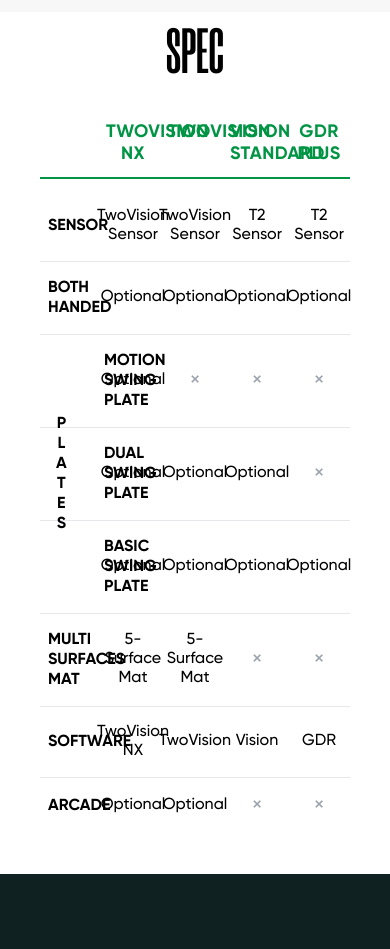
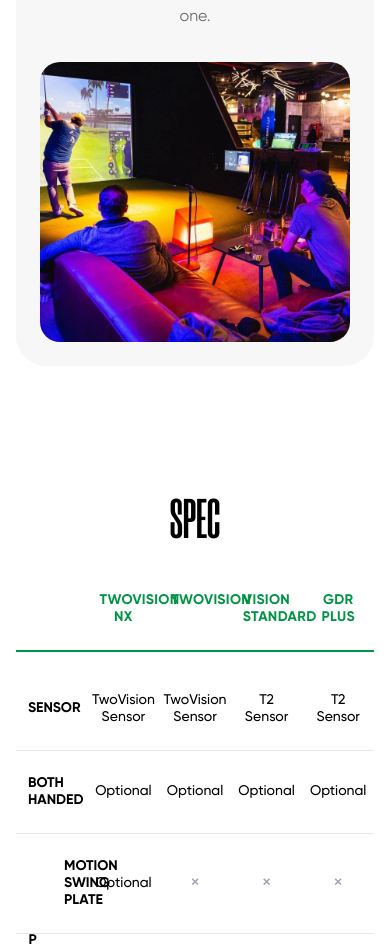
Before and after one commit to mohd-azaan/TVG, a React (Vite) app: page /simulator in a window 390 px wide. Shown: the part 4945-5894 px from the top of the page. Built offline with nearby package versions, Linux system fonts and the light colour scheme.

Commit message:
refactor: Revamp Simulator, SimulatorCard, and SpecSection for improved layout, responsiveness, and styling consistency

```diff
--- a/src/screens/SimulatorPage/Sections/Simulator.jsx
+++ b/src/screens/SimulatorPage/Sections/Simulator.jsx
@@ -17,58 +17,55 @@
 	];
 
 	return (
-		<div className='w-full relative bg-white h-[750px] overflow-hidden text-center text-xl text-black font-gilroy-medium'>
-			{/* pills moved below heading */}
-
-			{/* Heading and subheading (kept) */}
-			<div className='absolute top-[60px] left-1/2 -translate-x-1/2 w-[760px] text-center'>
-				<div className='text-[64px] sm:text-[72px] tracking-[0.02em] leading-[76px] uppercase font-extrabold font-morganite'>
+		<section className='relative w-full bg-white overflow-hidden'>
+			<div className='relative max-w-[1920px] mx-auto px-4 sm:px-6 lg:px-10 py-16 lg:py-20'>
+				<div className='lg:ml-[12vw] md:ml-[8vw] lg:mr-[12vw] md:mr-[8vw]'>
+					{/* Heading Section */}
+					<div className='text-center mb-12 lg:mb-16'>
+						<h1 className='font-morganite font-black text-[clamp(64px,6vw,80px)] leading-[0.95] tracking-[0.02em] text-black uppercase mb-4'>
 							Our Simulators
-				</div>
-				<div className='-mt-1 text-[18px] tracking-[0.02em] leading-[24px] uppercase font-gilroy-bold font-bold text-[#009444]'>
+						</h1>
+						<p className='font-gilroy font-bold text-[18px] leading-[24px] tracking-[0.02em] uppercase text-[#009444] mb-6'>
 							Choose the Model That Fits You Best
-				</div>
-				<div className='mt-4 w-[620px] mx-auto text-[#757575] leading-6 text-base'>
-					We carry a range of Golfzon simulators to match your needs, space, and
-					skill level
-				</div>
+						</p>
+						<p className='font-gilroy font-normal text-[16px] leading-6 text-[#757575] max-w-[620px] mx-auto'>
+							We carry a range of Golfzon simulators to match your needs, space, and skill level
+						</p>
 					</div>
 
-			{/* Top-centered tab pills (moved below heading) */}
-			<div className='absolute top-[260px] left-1/2 -translate-x-1/2 w-[1000px] font-medium text-[22px] text-[#009444] font-gilroy-bold'>
-				<div className='bg-white w-full h-[80px] flex items-center justify-center'>
-					<div className='flex items-center gap-6'>
+					{/* Navigation Pills */}
+					<div className='flex justify-center mb-12 lg:mb-16'>
+						<div className='flex flex-wrap items-center justify-center gap-3 lg:gap-4'>
 							{pills.map((p) => {
 								const isActive = active === p;
 								return (
 									<button
 										key={p}
 										onClick={() => setActive(p)}
-									className={`rounded-full border-solid border-[1px] flex items-center justify-center py-2 px-6 text-sm transition ${
+										className={`rounded-full border border-solid flex items-center justify-center py-3 px-6 text-[14px] font-gilroy font-semibold tracking-wide uppercase transition-all duration-300 ${
 											isActive
-											? 'bg-[#DFF4E6] border-[#DFF4E6] text-black shadow-sm'
-											: 'bg-white border-[#D9D9D9] text-gray-600 hover:bg-[#F6FBF7] hover:border-[#CEECD6]'
+												? 'bg-[#009444] border-[#009444] text-white shadow-lg transform scale-105'
+												: 'bg-white border-[#D9D9D9] text-[#757575] hover:bg-[#F6FBF7] hover:border-[#009444] hover:text-[#009444] hover:shadow-md'
 										}`}
 									>
-									<div className='relative leading-6'>{p}</div>
+										{p}
 									</button>
 								);
 							})}
 						</div>
 					</div>
-			</div>
 
-			{/* Conditional content: show TwoVision NX layout when active */}
+					{/* Simulator Cards */}
+					<div className='relative'>
 						{active === 'TwoVision NX' && (
 							<SimulatorCard
-					imageSrc='/public/advanced-simulators-1-1.png'
+								imageSrc='/advanced-simulators-1-1.png'
 								alt='TwoVision NX'
 								title='TwoVision NX'
 								description={`Our most advanced simulator yet is our crown jewel. Unreal English 5.x and the upgraded Motion Plate recreate real-world courses with jaw-dropping detail and precision. Shifting slopes, true-to-life ball reactions, and pure immersion all in one.`}
 							/>
 						)}
 
-			{/* Conditional content: show TwoVision layout when active */}
 						{active === 'TwoVision' && (
 							<SimulatorCard
 								imageSrc={null}
@@ -78,7 +75,6 @@
 							/>
 						)}
 
-			{/* Conditional content: show Vision Standard layout when active */}
 						{active === 'Vision Standard' && (
 							<SimulatorCard
 								imageSrc={null}
@@ -88,7 +84,6 @@
 							/>
 						)}
 
-			{/* Conditional content: show GDR Plus layout when active */}
 						{active === 'GDR Plus' && (
 							<SimulatorCard
 								imageSrc={null}
@@ -98,7 +93,6 @@
 							/>
 						)}
 
-			{/* Conditional content: show Golfzon Wave layout when active */}
 						{active === 'Golfzon Wave' && (
 							<SimulatorCard
 								imageSrc={null}
@@ -108,6 +102,9 @@
 							/>
 						)}
 					</div>
+				</div>
+			</div>
+		</section>
 	);
 };
 
--- a/src/screens/SimulatorPage/Sections/SimulatorCard.jsx
+++ b/src/screens/SimulatorPage/Sections/SimulatorCard.jsx
@@ -13,30 +13,34 @@
 	description,
 }) => {
 	return (
-		<div className='absolute top-[320px] left-1/2 -translate-x-1/2 w-[1200px] h-[420px] flex items-center justify-between bg-[#F7F7F7] rounded-[20px] p-10'>
-			<div className='w-[540px] flex items-center justify-center'>
+		<div className='w-full bg-[#F7F7F7] rounded-[30px] p-6 lg:p-10'>
+			<div className='flex flex-col lg:flex-row items-center justify-between gap-8 lg:gap-12'>
+				<div className='w-full lg:w-[540px] flex items-center justify-center order-2 lg:order-1'>
 					{imageSrc ? (
 						<img
-						className='w-full h-[340px] object-cover rounded-[16px]'
+							className='w-full h-[280px] lg:h-[340px] object-cover rounded-[20px]'
 							alt={alt}
 							src={imageSrc}
+							fetchPriority='high'
+							decoding='async'
 						/>
 					) : (
-					<div className='w-full h-[340px] bg-[#A8A8A8] rounded-[16px] flex items-center justify-center'>
-						<div className='text-[#666666] text-lg font-medium'>
+						<div className='w-full h-[280px] lg:h-[340px] bg-[#A8A8A8] rounded-[20px] flex items-center justify-center'>
+							<div className='text-[#666666] text-lg font-gilroy font-medium'>
 								Image Placeholder
 							</div>
 						</div>
 					)}
 				</div>
 
-			<div className='w-[580px] text-left pl-8'>
-				<div className='text-[72px] font-bold mb-6 font-morganite leading-[1.1] tracking-normal uppercase'>
+				<div className='w-full lg:w-[580px] text-center lg:text-left order-1 lg:order-2'>
+					<h2 className='font-morganite font-black text-[clamp(48px,5vw,72px)] leading-[1.1] tracking-[0.02em] uppercase text-black mb-4 lg:mb-6'>
 						{title}
-				</div>
+					</h2>
 
-				<div className='text-[#6B6B6B] leading-[1.6] text-base font-medium font-gilroy max-w-[450px]'>
+					<p className='font-gilroy font-normal text-[16px] leading-[1.6] text-[#6B6B6B] max-w-[450px] mx-auto lg:mx-0'>
 						{description}
+					</p>
 				</div>
 			</div>
 		</div>
--- a/src/screens/SimulatorPage/Sections/SpecSection.jsx
+++ b/src/screens/SimulatorPage/Sections/SpecSection.jsx
@@ -1,108 +1,113 @@
 // File: src/screens/SimulatorPage/Sections/SpecSection.jsx
-// Description: Specifications section component for the Simulators page with proper spacing and layout.
-// Why: Displays feature comparison table as a standalone section with correct dimensions to avoid overlapping.
+// Description: Specifications section component for the Simulators page with design system layout.
+// Why: Displays feature comparison table following design system standards with proper width matching other sections.
 // RELEVANT FILES: src/screens/SimulatorPage/Sections/Simulator.jsx, src/App.jsx
 
 import React from 'react';
 
 const SpecSection = () => {
 	return (
-		<section className='w-full min-h-[800px] bg-white pt-0 pb-10 px-10'>
-			<div className='w-full max-w-[1400px] mx-auto'>
+		<section className='relative w-full bg-white overflow-hidden'>
+			<div className='relative max-w-[1920px] mx-auto px-4 sm:px-6 lg:px-10 py-16 lg:py-20'>
+				<div className='lg:ml-[12vw] md:ml-[8vw] lg:mr-[12vw] md:mr-[8vw]'>
+					<div className='max-w-[1200px] mx-auto'>
 						{/* SPEC Title */}
 						<div className='text-center mb-6'>
-					<h2 className='text-[64px] font-bold font-morganite uppercase tracking-normal leading-[1.1] text-black'>
+							<h2 className='text-[56px] font-bold font-morganite uppercase tracking-normal leading-[1.1] text-black'>
 								SPEC
 							</h2>
 						</div>
 
 						{/* Table Container */}
-				<div className='w-full max-w-[1200px] mx-auto bg-white'>
+						<div className='w-full bg-white'>
 							{/* Table Header */}
-					<div className='grid grid-cols-5 border-b-2 border-[#009444] pb-2 mb-3'>
-						<div className='p-1'></div>
-						<div className='p-1 text-center'>
-							<h3 className='text-[18px] font-bold font-gilroy text-[#009444] uppercase tracking-wide'>
+							<div className='grid grid-cols-5 border-b-2 border-[#009444] pb-3 mb-4'>
+								<div className='p-3'></div>
+								<div className='p-3 text-center'>
+									<h3 className='text-[14px] font-bold font-gilroy text-[#009444] uppercase tracking-wide'>
 										TWOVISION NX
 									</h3>
 								</div>
-						<div className='p-1 text-center'>
-							<h3 className='text-[18px] font-bold font-gilroy text-[#009444] uppercase tracking-wide'>
+								<div className='p-3 text-center'>
+									<h3 className='text-[14px] font-bold font-gilroy text-[#009444] uppercase tracking-wide'>
 										TWOVISION
 									</h3>
 								</div>
-						<div className='p-1 text-center'>
-							<h3 className='text-[18px] font-bold font-gilroy text-[#009444] uppercase tracking-wide'>
+								<div className='p-3 text-center'>
+									<h3 className='text-[14px] font-bold font-gilroy text-[#009444] uppercase tracking-wide'>
 										VISION STANDARD
 									</h3>
 								</div>
-						<div className='p-1 text-center'>
-							<h3 className='text-[18px] font-bold font-gilroy text-[#009444] uppercase tracking-wide'>
+								<div className='p-3 text-center'>
+									<h3 className='text-[14px] font-bold font-gilroy text-[#009444] uppercase tracking-wide'>
 										GDR PLUS
 									</h3>
 								</div>
-					</div>{' '}
+							</div>
+
 							{/* SENSOR Row */}
-					<div className='grid grid-cols-5 border-b border-gray-200 py-2'>
-						<div className='p-2 flex items-center'>
-							<div className='text-[16px] font-bold font-gilroy text-black uppercase'>
+							<div className='grid grid-cols-5 border-b border-gray-200 py-3'>
+								<div className='p-3 flex items-center'>
+									<div className='text-[14px] font-bold font-gilroy text-black uppercase'>
 										SENSOR
 									</div>
 								</div>
-						<div className='p-2 text-center flex items-center justify-center'>
-							<span className='text-[16px] font-medium font-gilroy text-black'>
+								<div className='p-3 text-center flex items-center justify-center'>
+									<span className='text-[14px] font-medium font-gilroy text-black'>
 										TwoVision Sensor
 									</span>
 								</div>
-						<div className='p-2 text-center flex items-center justify-center'>
-							<span className='text-[16px] font-medium font-gilroy text-black'>
+								<div className='p-3 text-center flex items-center justify-center'>
+									<span className='text-[14px] font-medium font-gilroy text-black'>
 										TwoVision Sensor
 									</span>
 								</div>
-						<div className='p-2 text-center flex items-center justify-center'>
-							<span className='text-[16px] font-medium font-gilroy text-black'>
+								<div className='p-3 text-center flex items-center justify-center'>
+									<span className='text-[14px] font-medium font-gilroy text-black'>
 										T2 Sensor
 									</span>
 								</div>
-						<div className='p-2 text-center flex items-center justify-center'>
-							<span className='text-[16px] font-medium font-gilroy text-black'>
+								<div className='p-3 text-center flex items-center justify-center'>
+									<span className='text-[14px] font-medium font-gilroy text-black'>
 										T2 Sensor
 									</span>
 								</div>
 							</div>
+
 							{/* BOTH HANDED Row */}
-					<div className='grid grid-cols-5 border-b border-gray-200 py-2'>
-						<div className='p-2 flex items-center'>
-							<div className='text-[16px] font-bold font-gilroy text-black uppercase'>
+							<div className='grid grid-cols-5 border-b border-gray-200 py-3'>
+								<div className='p-3 flex items-center'>
+									<div className='text-[14px] font-bold font-gilroy text-black uppercase'>
 										BOTH HANDED
 									</div>
 								</div>
-						<div className='p-2 text-center flex items-center justify-center'>
-							<span className='text-[16px] font-medium font-gilroy text-black'>
+								<div className='p-3 text-center flex items-center justify-center'>
+									<span className='text-[14px] font-medium font-gilroy text-black'>
 										Optional
 									</span>
 								</div>
-						<div className='p-2 text-center flex items-center justify-center'>
-							<span className='text-[16px] font-medium font-gilroy text-black'>
+								<div className='p-3 text-center flex items-center justify-center'>
+									<span className='text-[14px] font-medium font-gilroy text-black'>
 										Optional
 									</span>
 								</div>
-						<div className='p-2 text-center flex items-center justify-center'>
-							<span className='text-[16px] font-medium font-gilroy text-black'>
+								<div className='p-3 text-center flex items-center justify-center'>
+									<span className='text-[14px] font-medium font-gilroy text-black'>
 										Optional
 									</span>
 								</div>
-						<div className='p-2 text-center flex items-center justify-center'>
-							<span className='text-[16px] font-medium font-gilroy text-black'>
+								<div className='p-3 text-center flex items-center justify-center'>
+									<span className='text-[14px] font-medium font-gilroy text-black'>
 										Optional
 									</span>
 								</div>
 							</div>
+
 							{/* PLATES Section Container */}
 							<div className='relative border-b border-gray-200'>
-						{/* PLATES Vertical Label - positioned to span all 3 plate rows */}
-						<div className='absolute left-4 top-0 flex items-center justify-center h-full'>
-							<div className='flex flex-col items-center justify-center text-[16px] font-bold font-gilroy text-black uppercase tracking-wide'>
+								{/* PLATES Vertical Label */}
+								<div className='absolute left-3 top-0 flex items-center justify-center h-full'>
+									<div className='flex flex-col items-center justify-center text-[14px] font-bold font-gilroy text-black uppercase tracking-wide'>
 										<div>P</div>
 										<div>L</div>
 										<div>A</div>
@@ -113,174 +118,179 @@
 								</div>
 
 								{/* MOTION SWING PLATE Row */}
-						<div className='grid grid-cols-5 border-b border-gray-200 py-2'>
-							<div className='p-2 flex items-center pl-16'>
-								<div className='text-[16px] font-bold font-gilroy text-black uppercase'>
+								<div className='grid grid-cols-5 border-b border-gray-200 py-3'>
+									<div className='p-3 flex items-center pl-12'>
+										<div className='text-[14px] font-bold font-gilroy text-black uppercase'>
 											MOTION SWING PLATE
 										</div>
 									</div>
-							<div className='p-2 text-center flex items-center justify-center'>
-								<span className='text-[16px] font-medium font-gilroy text-black'>
+									<div className='p-3 text-center flex items-center justify-center'>
+										<span className='text-[14px] font-medium font-gilroy text-black'>
 											Optional
 										</span>
 									</div>
-							<div className='p-2 text-center flex items-center justify-center'>
-								<span className='text-[20px] font-medium font-gilroy text-gray-400'>
+									<div className='p-3 text-center flex items-center justify-center'>
+										<span className='text-[18px] font-medium font-gilroy text-gray-400'>
 											×
 										</span>
 									</div>
-							<div className='p-2 text-center flex items-center justify-center'>
-								<span className='text-[20px] font-medium font-gilroy text-gray-400'>
+									<div className='p-3 text-center flex items-center justify-center'>
+										<span className='text-[18px] font-medium font-gilroy text-gray-400'>
 											×
 										</span>
 									</div>
-							<div className='p-2 text-center flex items-center justify-center'>
-								<span className='text-[20px] font-medium font-gilroy text-gray-400'>
+									<div className='p-3 text-center flex items-center justify-center'>
+										<span className='text-[18px] font-medium font-gilroy text-gray-400'>
 											×
 										</span>
 									</div>
 								</div>
 
 								{/* DUAL SWING PLATE Row */}
-						<div className='grid grid-cols-5 border-b border-gray-200 py-2'>
-							<div className='p-2 flex items-center pl-16'>
-								<div className='text-[16px] font-bold font-gilroy text-black uppercase'>
+								<div className='grid grid-cols-5 border-b border-gray-200 py-3'>
+									<div className='p-3 flex items-center pl-12'>
+										<div className='text-[14px] font-bold font-gilroy text-black uppercase'>
 											DUAL SWING PLATE
 										</div>
 									</div>
-							<div className='p-4 text-center flex items-center justify-center'>
-								<span className='text-[16px] font-medium font-gilroy text-black'>
+									<div className='p-3 text-center flex items-center justify-center'>
+										<span className='text-[14px] font-medium font-gilroy text-black'>
 											Optional
 										</span>
 									</div>
-							<div className='p-4 text-center flex items-center justify-center'>
-								<span className='text-[16px] font-medium font-gilroy text-black'>
+									<div className='p-3 text-center flex items-center justify-center'>
+										<span className='text-[14px] font-medium font-gilroy text-black'>
 											Optional
 										</span>
 									</div>
-							<div className='p-2 text-center flex items-center justify-center'>
-								<span className='text-[16px] font-medium font-gilroy text-black'>
+									<div className='p-3 text-center flex items-center justify-center'>
+										<span className='text-[14px] font-medium font-gilroy text-black'>
 											Optional
 										</span>
 									</div>
-							<div className='p-2 text-center flex items-center justify-center'>
-								<span className='text-[20px] font-medium font-gilroy text-gray-400'>
+									<div className='p-3 text-center flex items-center justify-center'>
+										<span className='text-[18px] font-medium font-gilroy text-gray-400'>
 											×
 										</span>
 									</div>
 								</div>
 
 								{/* BASIC SWING PLATE Row */}
-						<div className='grid grid-cols-5 py-2'>
-							<div className='p-2 flex items-center pl-16'>
-								<div className='text-[16px] font-bold font-gilroy text-black uppercase'>
+								<div className='grid grid-cols-5 py-3'>
+									<div className='p-3 flex items-center pl-12'>
+										<div className='text-[14px] font-bold font-gilroy text-black uppercase'>
 											BASIC SWING PLATE
 										</div>
 									</div>
-							<div className='p-2 text-center flex items-center justify-center'>
-								<span className='text-[16px] font-medium font-gilroy text-black'>
+									<div className='p-3 text-center flex items-center justify-center'>
+										<span className='text-[14px] font-medium font-gilroy text-black'>
 											Optional
 										</span>
 									</div>
-							<div className='p-2 text-center flex items-center justify-center'>
-								<span className='text-[16px] font-medium font-gilroy text-black'>
+									<div className='p-3 text-center flex items-center justify-center'>
+										<span className='text-[14px] font-medium font-gilroy text-black'>
 											Optional
 										</span>
 									</div>
-							<div className='p-2 text-center flex items-center justify-center'>
-								<span className='text-[16px] font-medium font-gilroy text-black'>
+									<div className='p-3 text-center flex items-center justify-center'>
+										<span className='text-[14px] font-medium font-gilroy text-black'>
 											Optional
 										</span>
 									</div>
-							<div className='p-2 text-center flex items-center justify-center'>
-								<span className='text-[16px] font-medium font-gilroy text-black'>
+									<div className='p-3 text-center flex items-center justify-center'>
+										<span className='text-[14px] font-medium font-gilroy text-black'>
 											Optional
 										</span>
 									</div>
 								</div>
 							</div>
+
 							{/* MULTI SURFACES MAT Row */}
-					<div className='grid grid-cols-5 border-b border-gray-200 py-2'>
-						<div className='p-2 flex items-center'>
-							<div className='text-[16px] font-bold font-gilroy text-black uppercase'>
+							<div className='grid grid-cols-5 border-b border-gray-200 py-3'>
+								<div className='p-3 flex items-center'>
+									<div className='text-[14px] font-bold font-gilroy text-black uppercase'>
 										MULTI SURFACES MAT
 									</div>
 								</div>
-						<div className='p-2 text-center flex items-center justify-center'>
-							<span className='text-[16px] font-medium font-gilroy text-black'>
+								<div className='p-3 text-center flex items-center justify-center'>
+									<span className='text-[14px] font-medium font-gilroy text-black'>
 										5-Surface Mat
 									</span>
 								</div>
-						<div className='p-2 text-center flex items-center justify-center'>
-							<span className='text-[16px] font-medium font-gilroy text-black'>
+								<div className='p-3 text-center flex items-center justify-center'>
+									<span className='text-[14px] font-medium font-gilroy text-black'>
 										5-Surface Mat
 									</span>
 								</div>
-						<div className='p-2 text-center flex items-center justify-center'>
-							<span className='text-[20px] font-medium font-gilroy text-gray-400'>
+								<div className='p-3 text-center flex items-center justify-center'>
+									<span className='text-[18px] font-medium font-gilroy text-gray-400'>
 										×
 									</span>
 								</div>
-						<div className='p-2 text-center flex items-center justify-center'>
-							<span className='text-[20px] font-medium font-gilroy text-gray-400'>
+								<div className='p-3 text-center flex items-center justify-center'>
+									<span className='text-[18px] font-medium font-gilroy text-gray-400'>
 										×
 									</span>
 								</div>
 							</div>
+
 							{/* SOFTWARE Row */}
-					<div className='grid grid-cols-5 border-b border-gray-200 py-2'>
-						<div className='p-2 flex items-center'>
-							<div className='text-[16px] font-bold font-gilroy text-black uppercase'>
+							<div className='grid grid-cols-5 border-b border-gray-200 py-3'>
+								<div className='p-3 flex items-center'>
+									<div className='text-[14px] font-bold font-gilroy text-black uppercase'>
 										SOFTWARE
 									</div>
 								</div>
-						<div className='p-2 text-center flex items-center justify-center'>
-							<span className='text-[16px] font-medium font-gilroy text-black'>
+								<div className='p-3 text-center flex items-center justify-center'>
+									<span className='text-[14px] font-medium font-gilroy text-black'>
 										TwoVision NX
 									</span>
 								</div>
-						<div className='p-2 text-center flex items-center justify-center'>
-							<span className='text-[16px] font-medium font-gilroy text-black'>
+								<div className='p-3 text-center flex items-center justify-center'>
+									<span className='text-[14px] font-medium font-gilroy text-black'>
 										TwoVision
 									</span>
 								</div>
-						<div className='p-2 text-center flex items-center justify-center'>
-							<span className='text-[16px] font-medium font-gilroy text-black'>
+								<div className='p-3 text-center flex items-center justify-center'>
+									<span className='text-[14px] font-medium font-gilroy text-black'>
 										Vision
 									</span>
 								</div>
-						<div className='p-2 text-center flex items-center justify-center'>
-							<span className='text-[16px] font-medium font-gilroy text-black'>
+								<div className='p-3 text-center flex items-center justify-center'>
+									<span className='text-[14px] font-medium font-gilroy text-black'>
 										GDR
 									</span>
 								</div>
 							</div>
+
 							{/* ARCADE Row */}
-					<div className='grid grid-cols-5 py-2'>
-						<div className='p-2 flex items-center'>
-							<div className='text-[16px] font-bold font-gilroy text-black uppercase'>
+							<div className='grid grid-cols-5 py-3'>
+								<div className='p-3 flex items-center'>
+									<div className='text-[14px] font-bold font-gilroy text-black uppercase'>
 										ARCADE
 									</div>
 								</div>
-						<div className='p-2 text-center flex items-center justify-center'>
-							<span className='text-[16px] font-medium font-gilroy text-black'>
+								<div className='p-3 text-center flex items-center justify-center'>
+									<span className='text-[14px] font-medium font-gilroy text-black'>
 										Optional
 									</span>
 								</div>
-						<div className='p-2 text-center flex items-center justify-center'>
-							<span className='text-[16px] font-medium font-gilroy text-black'>
+								<div className='p-3 text-center flex items-center justify-center'>
+									<span className='text-[14px] font-medium font-gilroy text-black'>
 										Optional
 									</span>
 								</div>
-						<div className='p-2 text-center flex items-center justify-center'>
-							<span className='text-[20px] font-medium font-gilroy text-gray-400'>
+								<div className='p-3 text-center flex items-center justify-center'>
+									<span className='text-[18px] font-medium font-gilroy text-gray-400'>
 										×
 									</span>
 								</div>
-						<div className='p-2 text-center flex items-center justify-center'>
-							<span className='text-[20px] font-medium font-gilroy text-gray-400'>
+								<div className='p-3 text-center flex items-center justify-center'>
+									<span className='text-[18px] font-medium font-gilroy text-gray-400'>
 										×
 									</span>
+								</div>
+							</div>
 						</div>
 					</div>
 				</div>
```
Lines whose indentation alone changed are shown as unchanged.
